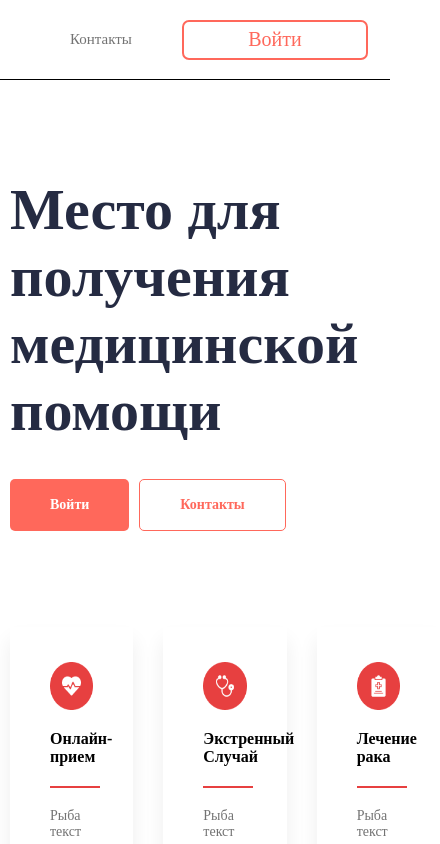
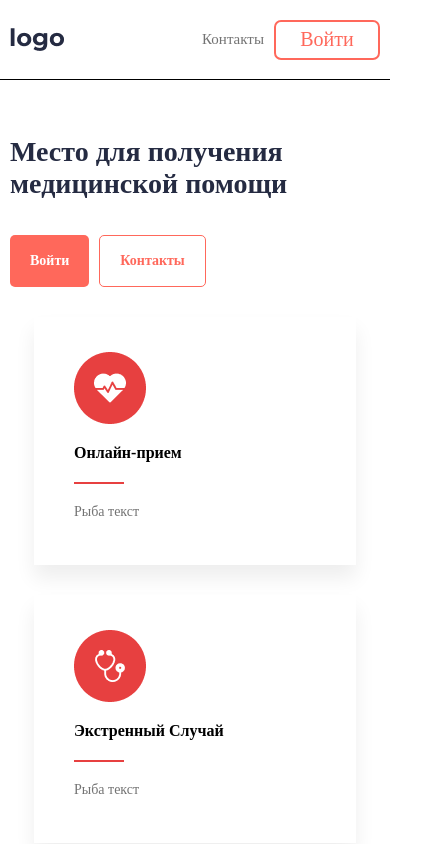
Before and after one commit to TatyanaFilippova/test-app-aveds, a React (Create React App) app: page / in a window 390 px wide. Shown: the top 844 px of the page, 440 px wide, since content can reach past the window. Built offline with nearby package versions, Linux system fonts and the light colour scheme.

Commit message:
сделала адаптивы

```diff
--- a/src/App.tsx
+++ b/src/App.tsx
@@ -4,6 +4,7 @@ import { createBrowserRouter, RouterProvider, Route, useNavigate} from 'react-ro
 import PageContacts from './pages/public/PageContacts/PageContacts';
 import PageProfile from './pages/protected/PageProfile/PageProfile';
 import useUserStore from './store/authStore';
+import GlobalStyle from './styles/globalStyle';
 
 
 const PrivateRoute: FC<PropsWithChildren> = ({ children }) => {
@@ -35,7 +36,7 @@ const router = createBrowserRouter([
 
 function App() {
   return (
-    <RouterProvider router={router} />
+   <><GlobalStyle/><RouterProvider router={router} /></>
   );
 }
 
--- a/src/components/Header/Header.tsx
+++ b/src/components/Header/Header.tsx
@@ -4,6 +4,7 @@ import logo from '../../assets/logo.png'
 import { Link } from "react-router-dom";
 import useAuthModal from "../../store/authModalStore";
 import useUserStore from "../../store/authStore";
+import { media } from "../../styles";
 
 const Wrapper = styled.div`
     display: flex;
@@ -13,6 +14,11 @@ const Wrapper = styled.div`
     padding-left: 70px;
     padding-right: 70px;
     border-bottom: 1px solid black;
+
+    ${media.mobile}{
+        padding-left: 10px;
+        padding-right: 10px;
+    }
 `
 
 const Logo = styled.img`
@@ -37,6 +43,11 @@ const Button = styled.button`
     height: 40px;
     border-radius: 7px;
     margin-left: 50px;
+
+    ${media.mobile}{
+        width: 106px;
+        margin-left: 10px;
+    }
 
 
 `
--- a/src/index.tsx
+++ b/src/index.tsx
@@ -1,6 +1,6 @@
 import React from 'react';
 import ReactDOM from 'react-dom/client';
-import './index.css';
+
 import App from './App';
 import reportWebVitals from './reportWebVitals';
 
--- a/src/pages/protected/PageProfile/PageProfile.tsx
+++ b/src/pages/protected/PageProfile/PageProfile.tsx
@@ -1,7 +1,7 @@
 
 import React, { FC } from "react";
 import styled from "styled-components";
-import { buttonPrimary } from "../../../styles";
+import { buttonPrimary, media } from "../../../styles";
 import { buttonOutline } from "../../../styles";
 import { layout } from "../../../styles";
 import { Link } from "react-router-dom";
@@ -17,6 +17,10 @@ const Title = styled.h1`
     margin-top: 96px;
     color: #252B42;
     font-weight: bold;
+
+    ${media.mobile}{
+        font-size: 28px;
+    }
 `
 const WrapperButton = styled.div`
     display: flex;
--- a/src/pages/public/PageContacts/PageContacts.tsx
+++ b/src/pages/public/PageContacts/PageContacts.tsx
@@ -1,7 +1,7 @@
 
 import React, { FC } from "react";
 import styled from "styled-components";
-import { layout } from "../../../styles";
+import { layout, media } from "../../../styles";
 import Layout from "../../../components/Layout/Layout";
 
 const Wrapper = styled.div`
@@ -11,6 +11,11 @@ const Title = styled.div`
     font-size: 58px;
     font-weight: bold;
     margin-top: 184px;
+
+    ${media.mobile}{
+        font-size: 28px;
+        margin-top: 100px;
+    }
 `
 
 const PageContacts: FC = () =>{
--- a/src/pages/public/PageHome/Carde.tsx
+++ b/src/pages/public/PageHome/Carde.tsx
@@ -1,5 +1,6 @@
 import { FC } from "react";
 import styled  from "styled-components";
+import { media } from "../../../styles";
 
 const Wrapper = styled.div`
     display: flex;
@@ -8,6 +9,10 @@ const Wrapper = styled.div`
     box-shadow: 0px 13px 19px 0px #00000012;
     padding: 35px 40px;
     width: 33.33%;
+
+    ${media.mobile}{
+        width: 100%;
+    }
 
 `
 
--- a/src/pages/public/PageHome/PageHome.tsx
+++ b/src/pages/public/PageHome/PageHome.tsx
@@ -1,7 +1,7 @@
 
 import React, { FC } from "react";
 import styled from "styled-components";
-import {buttonPrimary, layout} from "../../../styles";
+import {buttonPrimary, layout, media} from "../../../styles";
 import { buttonOutline } from "../../../styles";
 import { Link } from "react-router-dom";
 import Card from "./Carde";
@@ -21,11 +21,21 @@ const Title = styled.h1`
     margin-top: 96px;
     color: #252B42;
     font-weight: bold;
+
+    ${media.mobile}{
+        font-size: 28px;
+        margin-top: 56px;
+
+    }
 `
 const WrapperButton = styled.div`
     display: flex;
     margin-top: 35px;
     margin-bottom: 96px;
+
+    ${media.mobile}{
+        margin-bottom: 30px;
+    }
 `
 
 const ButtonLogin = styled.button`
@@ -40,6 +50,12 @@ const WrapperCard = styled.div`
     display: flex;
     justify-content: space-between;
     grid-gap: 30px;
+
+    ${media.mobile}{
+        flex-direction: column;
+        margin-left: 24px;
+        margin-right: 24px;
+    }
 
 `
 
--- a/src/index.css
+++ b/src/styles/globalStyle.ts
@@ -1,3 +1,7 @@
+import { createGlobalStyle } from "styled-components";
+import { media } from ".";
+
+const GlobalStyle = createGlobalStyle`
 /* Reset and base styles  */
 * {
 	padding: 0px;
@@ -95,4 +99,10 @@ legend {
 	padding: 60px;
 	box-shadow: 0px 13px 19px 0px #00000012;
 
+    ${media.mobile}{
+        width: 100%;
+    }
 }
+`
+
+export default GlobalStyle
--- a/src/styles/index.tsx
+++ b/src/styles/index.tsx
@@ -23,6 +23,11 @@ export const buttonPrimary = css`
     font-size: 14px;
     color: #FFFFFF;
     font-weight: bold;
+
+    ${media.mobile}{
+        padding-left: 20px;
+        padding-right: 20px;
+    }
 `
 
 export const buttonOutline = css`
@@ -38,4 +43,9 @@ export const buttonOutline = css`
     border-color:  #FF685B;
     border: 1px solid  #FF685B;
     font-weight: bold;
+
+    ${media.mobile}{
+        padding-left: 20px;
+        padding-right: 20px;
+    }
 `
```
